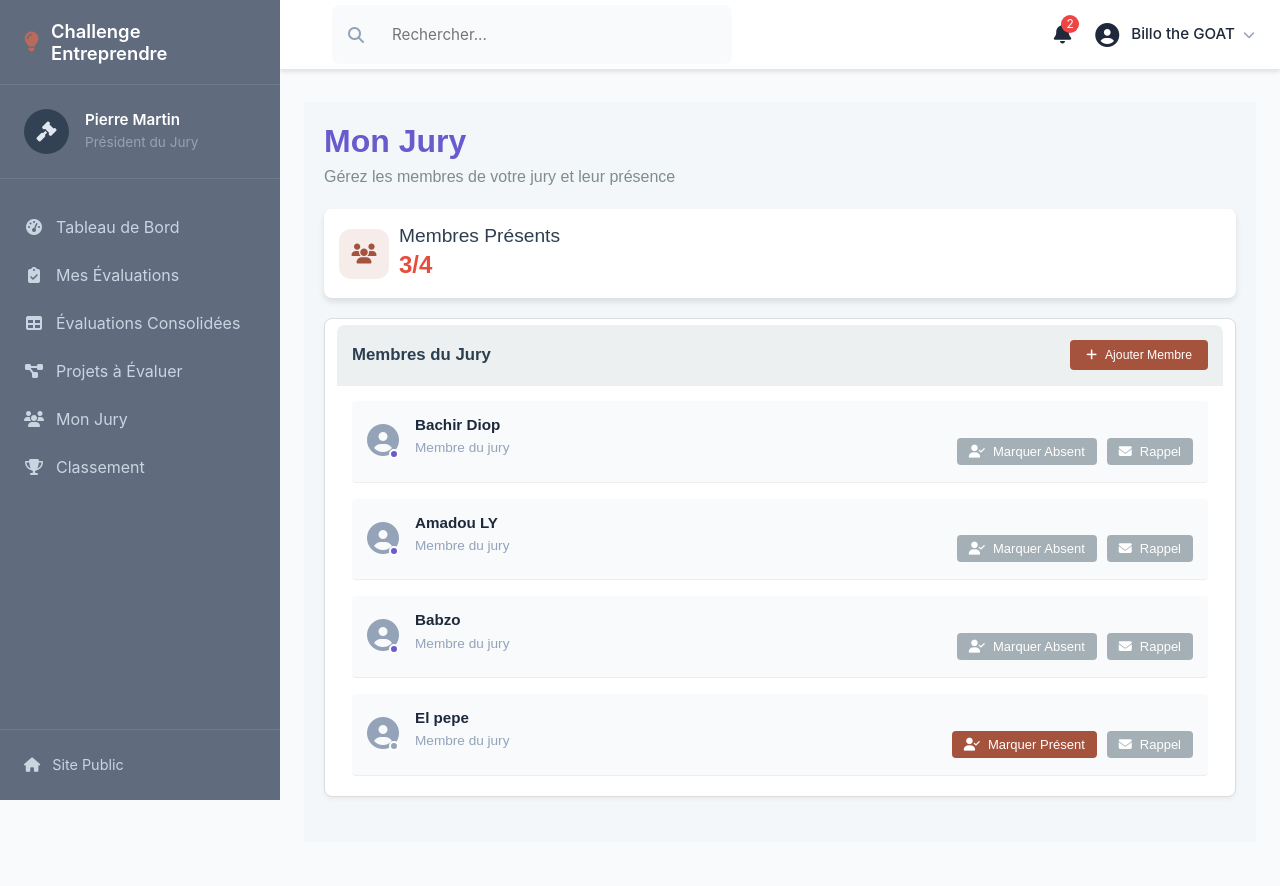
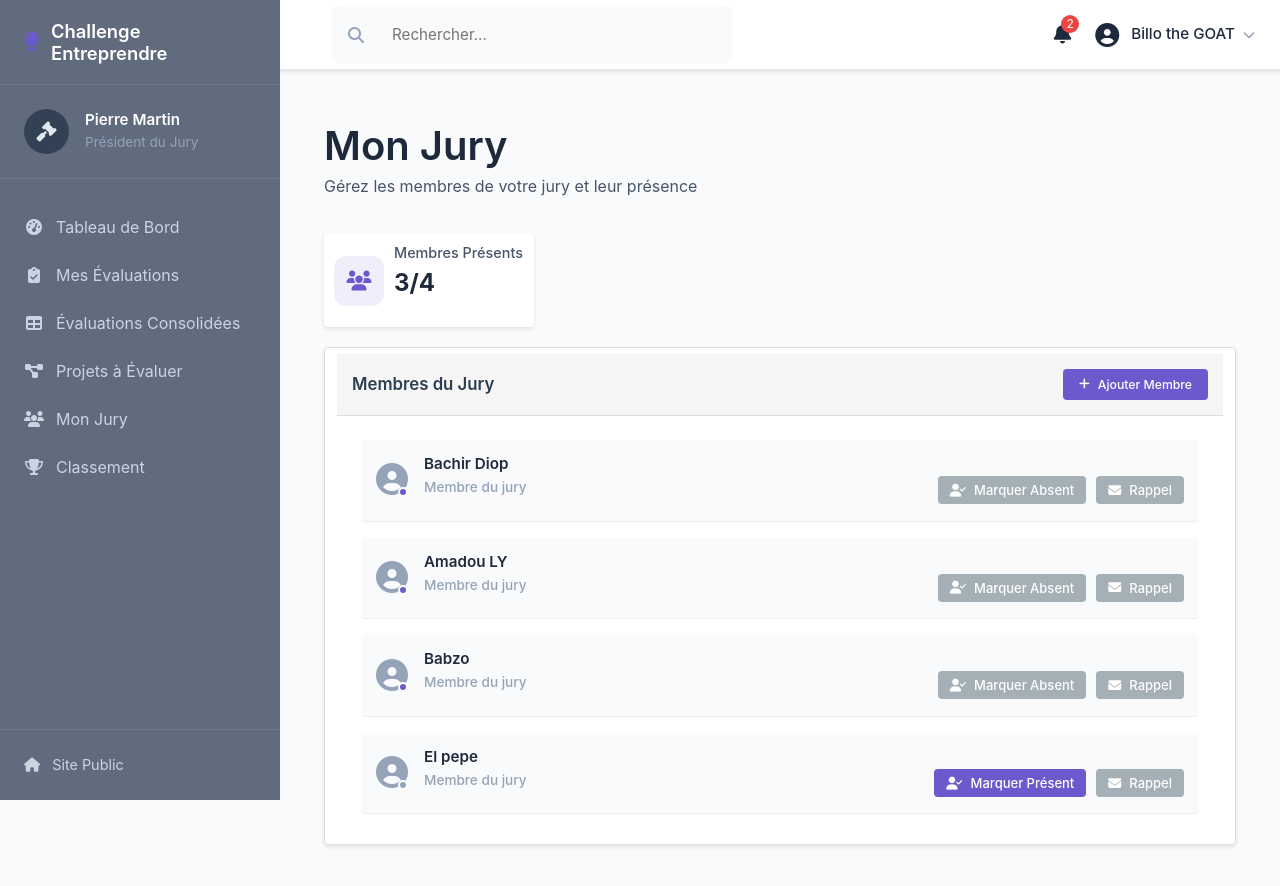
Before and after one commit to billo3/front-challenge_entreprendre, a React (Create React App) app in the folder front/challenge-entreprendre/: page /mon-jury in a window 1280 px wide. Shown: the top 886 px of the page. Built offline with nearby package versions, Linux system fonts and the light colour scheme.

Commit message:
partie front

```diff
--- a/front/challenge-entreprendre/src/css/admin.css
+++ b/front/challenge-entreprendre/src/css/admin.css
@@ -9,24 +9,24 @@
 .statut.soumi {
     background: #e6f4ea;
     color: #6A5ACD;
-    /* Bleu violet remplace #219653 */
+    /* Bleu violet */
 }
 
 .statut.incomplet {
-    background: #fff7e6;
-    color: #A4B0B6;
-    /* Gris métallique remplace #b68900 */
+    background: #ede9fe;
+    color: #7c3aed;
+    /* Bleu-mauve */
 }
 
 .statut.qualifie {
     background: #e6f0fa;
-    color: #A6533E;
-    /* Marron remplace #2563eb */
+    color: #6A5ACD;
+    /* Bleu violet */
 }
 
 .btn-success {
     background: #6A5ACD;
-    /* Bleu violet remplace #22c55e */
+    /* Bleu violet */
     color: #fff;
     border: none;
     padding: 6px 14px;
@@ -35,7 +35,7 @@
 }
 
 .btn-success:hover {
-    background: #5A4AB8;
+    background: #5D43A3;
     /* Bleu violet foncé */
 }
 
@@ -264,19 +264,19 @@
 }
 
 .btn.btn-primary {
-    background: #A6533E;
-    /* Marron remplace #007bff */
+    background: #6A5ACD;
+    /* Bleu violet */
     color: #fff;
     border: none;
 }
 
 .btn.btn-primary:hover {
-    background: #8F3F2C;
-    /* Marron foncé */
+    background: #5D43A3;
+    /* Bleu violet foncé */
 }
 
 .btn.btn-primary:disabled {
-    background: #6c757d;
+    background: #a5b4fc;
     cursor: not-allowed;
 }
 
@@ -288,8 +288,8 @@
 
 .mini-fill {
     height: 6px;
-    background: #A6533E;
-    /* Marron remplace #007bff */
+    background: #6A5ACD;
+    /* Bleu violet */
     border-radius: 3px;
     transition: width 0.3s ease;
 }
@@ -337,8 +337,8 @@
 
 .sidebar-logo i {
     font-size: 1.25rem;
-    color: #B86B5A;
-    /* Marron clair remplace var(--primary-light) */
+    color: #6A5ACD;
+    /* Bleu violet */
     margin-right: 0.75rem;
 }
 
@@ -406,11 +406,11 @@
 }
 
 .admin-nav li.active a {
-    background-color: rgba(166, 83, 62, 0.2);
-    /* Marron clair pour l'effet */
+    background-color: rgba(106, 90, 205, 0.2);
+    /* Bleu violet transparent */
     color: white;
-    border-left: 3px solid #B86B5A;
-    /* Marron clair */
+    border-left: 3px solid #7C3AED;
+    /* Bleu violet accent */
 }
 
 .admin-nav li:not(.active) a:hover {
@@ -593,8 +593,8 @@
 .stat-icon {
     width: 50px;
     height: 50px;
-    background-color: rgba(166, 83, 62, 0.1);
-    /* Marron clair */
+    background-color: rgba(106, 90, 205, 0.1);
+    /* Bleu violet transparent */
     border-radius: 12px;
     display: flex;
     align-items: center;
@@ -604,8 +604,8 @@
 
 .stat-icon i {
     font-size: 1.25rem;
-    color: #A6533E;
-    /* Marron */
+    color: #6A5ACD;
+    /* Bleu violet */
 }
 
 .stat-info h3 {
@@ -695,10 +695,10 @@
 }
 
 .phase-status-badge.in-progress {
-    background-color: rgba(166, 83, 62, 0.1);
-    /* Marron clair */
-    color: #A6533E;
-    /* Marron */
+    background-color: rgba(106, 90, 205, 0.1);
+    /* Bleu violet clair */
+    color: #6A5ACD;
+    /* Bleu violet */
 }
 
 .phase-status-badge.upcoming {
@@ -1142,8 +1142,8 @@
 }
 
 .legend-color.jury-score {
-    background-color: #A6533E;
-    /* Marron */
+    background-color: #6A5ACD;
+    /* Bleu violet */
 }
 
 .legend-color.adjusted-score {
@@ -1224,8 +1224,8 @@
 }
 
 .score-fill.jury-score {
-    background-color: #A6533E;
-    /* Marron */
+    background-color: #6A5ACD;
+    /* Bleu violet */
 }
 
 .score-fill.adjusted-score {
@@ -1576,240 +1576,6 @@
     align-items: center;
 }
 
-.widget-content {
-    padding: 15px;
-}
-
-.evaluation-table.full-table {
-    width: 100%;
-    border-collapse: collapse;
-    margin-top: 10px;
-}
-
-.evaluation-table.full-table th,
-.evaluation-table.full-table td {
-    padding: 12px;
-    text-align: left;
-    border: 1px solid #ddd;
-}
-
-.evaluation-table.full-table th {
-    background-color: #f5f5f5;
-    font-weight: bold;
-}
-
-.evaluation-table.full-table tr:nth-child(even) {
-    background-color: #f9f9f9;
-}
-
-.mini-progress {
-    display: flex;
-    align-items: center;
-}
-
-.mini-fill {
-    height: 8px;
-    background-color: #007bff;
-    border-radius: 4px;
-    margin-right: 8px;
-}
-
-.statut {
-    padding: 5px 10px;
-    border-radius: 12px;
-    font-size: 0.9em;
-}
-
-.statut.soumis {
-    background-color: #e0f7fa;
-    color: #007bff;
-}
-
-.statut.incomplet {
-    background-color: #fff3e0;
-    color: #ff9800;
-}
-
-.statut.qualifie {
-    background-color: #e8f5e9;
-    color: #4caf50;
-}
-
-.btn {
-    padding: 8px 16px;
-    border-radius: 4px;
-    text-decoration: none;
-    font-size: 0.9em;
-    cursor: pointer;
-}
-
-.btn-primary {
-    background-color: #6A5ACD;
-    color: #fff;
-    border: none;
-}
-
-.btn-success {
-    background-color: #28a745;
-    color: #fff;
-    border: none;
-}
-
-.modal-overlay {
-    position: fixed;
-    top: 0;
-    left: 0;
-    right: 0;
-    bottom: 0;
-    background-color: rgba(0, 0, 0, 0.5);
-    display: flex;
-    justify-content: center;
-    align-items: center;
-    z-index: 1000;
-}
-
-.modal-content {
-    background-color: #fff;
-    padding: 20px;
-    border-radius: 8px;
-    width: 90%;
-    max-width: 800px;
-    max-height: 80vh;
-    overflow-y: auto;
-    position: relative;
-}
-
-.modal-header {
-    display: flex;
-    justify-content: space-between;
-    align-items: center;
-    margin-bottom: 20px;
-}
-
-.modal-header h2 {
-    margin: 0;
-}
-
-.btn-close {
-    background: none;
-    border: none;
-    font-size: 1.5em;
-    cursor: pointer;
-}
-
-.evaluation-grid {
-    width: 100%;
-    border-collapse: collapse;
-    margin-bottom: 20px;
-}
-
-.evaluation-grid th,
-.evaluation-grid td {
-    border: 1px solid #ddd;
-    padding: 8px;
-    text-align: center;
-}
-
-.evaluation-grid th {
-    background-color: #f5f5f5;
-    font-weight: bold;
-}
-
-.evaluation-grid td:first-child {
-    text-align: left;
-}
-
-.modal-footer {
-    text-align: right;
-}
-
-.admin-content.full-page {
-    padding: 20px;
-    min-height: calc(100vh - 60px);
-    background-color: #f4f7fa;
-    font-family: 'Arial', sans-serif;
-}
-
-.page-title {
-    margin-bottom: 20px;
-    color: #333;
-}
-
-.page-title h1 {
-    margin: 0;
-    font-size: 2em;
-    color: #6A5ACD;
-}
-
-.page-title p {
-    margin: 5px 0 0;
-    color: #7f8c8d;
-}
-
-.dashboard-stats {
-    margin-bottom: 20px;
-    display: flex;
-    gap: 15px;
-}
-
-.stat-card {
-    flex: 1;
-    display: flex;
-    align-items: center;
-    padding: 15px;
-    background-color: #fff;
-    border-radius: 8px;
-    box-shadow: 0 4px 6px rgba(0, 0, 0, 0.1);
-    transition: transform 0.2s;
-}
-
-.stat-card:hover {
-    transform: translateY(-5px);
-}
-
-.stat-icon {
-    margin-right: 10px;
-    color: #A6533E;
-    /* Marron (remplace bleu #3498db) */
-}
-
-.stat-info h3 {
-    margin: 0;
-    font-size: 1.2em;
-    color: #2c3e50;
-}
-
-.stat-number {
-    margin: 0;
-    font-size: 1.5em;
-    font-weight: bold;
-    color: #e74c3c;
-}
-
-.dashboard-content {
-    flex: 1;
-    width: 100%;
-}
-
-.widget.full-width {
-    width: 100%;
-    margin: 0;
-    border: 1px solid #ddd;
-    border-radius: 8px;
-    background-color: #fff;
-    box-shadow: 0 2px 4px rgba(0, 0, 0, 0.05);
-}
-
-.widget-header {
-    padding: 15px;
-    border-bottom: 1px solid #eee;
-    background-color: #ecf0f1;
-    display: flex;
-    justify-content: space-between;
-    align-items: center;
-    border-radius: 8px 8px 0 0;
-}
-
 .widget-header h3 {
     margin: 0;
     color: #2c3e50;
@@ -1817,7 +1583,6 @@
 
 .btn {
     padding: 8px 16px;
-    border: none;
     border-radius: 4px;
     text-decoration: none;
     font-size: 0.9em;
```
